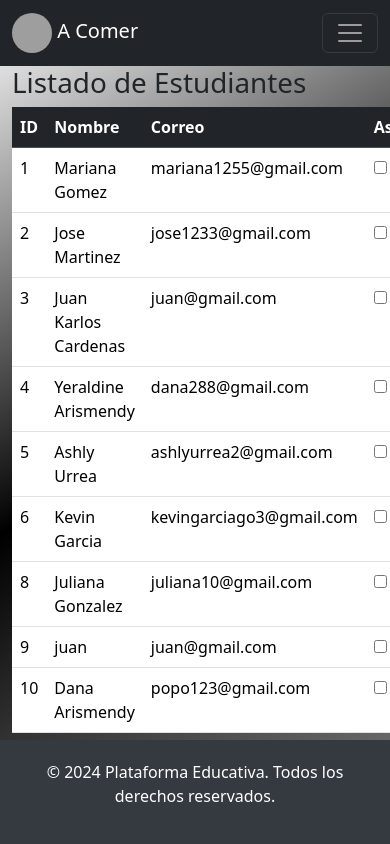
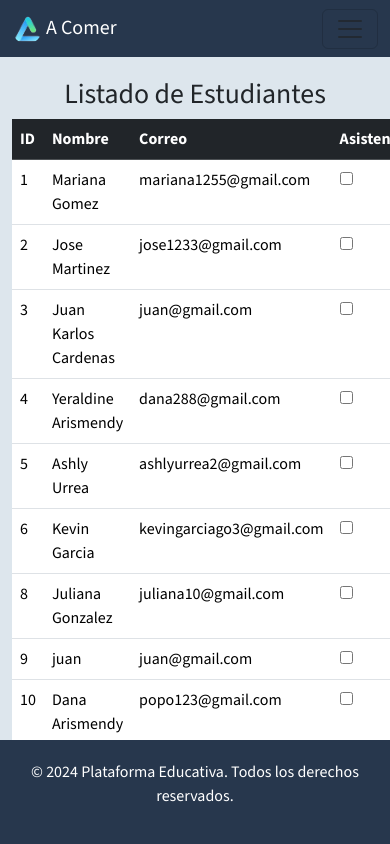
Before and after one commit to mjjkk13/proyecto_acomer, a PHP site: page /Php/Docente/index.html in a window 390 px wide; the page is wider, and only the part inside the window is pictured. Run offline with PHP 8.4, Linux system fonts and the light colour scheme; data comes from the database, SQL or seed files in the repository; some libraries are stand-ins or nearby versions; grey boxes are pictures that could not be loaded.

Commit message:
index admin terminado con responsive

```diff
--- a/Php/Docente/consultarMenu.html
+++ b/Php/Docente/consultarMenu.html
@@ -13,7 +13,7 @@
   <nav class="navbar navbar-expand-lg navbar-dark bg-dark">
     <div class="container">
       <a class="navbar-brand" href="index.html">
-        <img id="gatito" src="../../css/img/images.jpg" alt="Logo" width="40" height="40"> A Comer
+        <img src="../../css/img/logo.png" alt="Logo" width="40" height="40"> A Comer
       </a>
       <button class="navbar-toggler" type="button" data-bs-toggle="collapse" data-bs-target="#navbarNav" aria-controls="navbarNav" aria-expanded="false" aria-label="Toggle navigation">
         <span class="navbar-toggler-icon"></span>
@@ -24,7 +24,7 @@
             <a class="nav-link" href="index.html"> Consulta Listados </a>
           </li>
           <li class="nav-item">
-            <a class="nav-link" href="codigosRegistrados.html"> Códigos Registrados </a>
+            <a class="nav-link" href="codigosRegistrados.html"> Codigos Registrados </a>
           </li>
           <li class="nav-item">
             <a class="nav-link" href="consultarMenu.html"> Consultar menú </a>
--- a/Php/Docente/index.html
+++ b/Php/Docente/index.html
@@ -11,10 +11,10 @@
   <script src="https://cdn.jsdelivr.net/npm/sweetalert2@11"></script>
 </head>
 <body>
-  <nav class="navbar navbar-expand-lg navbar-dark bg-dark">
+  <nav class="navbar navbar-expand-lg ">
     <div class="container">
       <a class="navbar-brand" href="index.html">
-        <img src="../../css/img/images.jpg" alt="Logo" width="40" height="40"> A Comer
+        <img src="../../css/img/logo.png" alt="Logo" width="40" height="40"> A Comer
       </a>
       <button class="navbar-toggler" type="button" data-bs-toggle="collapse" data-bs-target="#navbarNav" aria-controls="navbarNav" aria-expanded="false" aria-label="Toggle navigation">
         <span class="navbar-toggler-icon"></span>
@@ -42,7 +42,7 @@
   </nav>
 
   <div class="container">
-    <h1>Listado de Estudiantes</h1>
+    <h1 style="text-align: center; margin-top: 20px; ">Listado de Estudiantes</h1>
     <table class="table">
       <thead class="table-dark">
         <tr>
@@ -53,10 +53,11 @@
         </tr>
       </thead>
       <tbody id="tablaEstudiantes">
-        <!-- Aquí se cargarán dinámicamente los datos de los estudiantes -->
       </tbody>
     </table>
-    <button class="btn btn-primary" id="btnGenerarQR">Generar Código QR</button>
+    <div class="text-center">
+      <button class="btn  mx-auto" id="btnGenerarQR">Generar Código QR</button>
+    </div>
   </div>
 
   <footer class="footer">
--- a/css/listados.css
+++ b/css/listados.css
@@ -1,8 +1,28 @@
+@import url('https://fonts.googleapis.com/css2?family=Source+Code+Pro:ital,wght@0,200..900;1,200..900&family=Source+Sans+3:ital,wght@0,200..900;1,200..900&display=swap');
+
 body {
+  background-color: #DDE6ED;
+  margin: 0;
+  background-attachment: fixed;
   padding-top: 0px;
-    background: linear-gradient(150deg, white, black, grey);
-    margin: 0;
-    background-attachment: fixed; /* Fondo fijo */
+  font-family: 'Source Sans 3', sans-serif;
+}
+
+nav.navbar {
+  background-color: #27374D; /* Fondo del nav */
+  color: #ffffff !important; /* Color del texto en el nav */
+}
+
+nav.navbar a.nav-link,
+nav.navbar .navbar-brand h3.so,
+nav.navbar .navbar-brand,
+nav.navbar a.nav-link.dropdown-toggle {
+  color: #ffffff !important; /* Asegúrate de que todos los enlaces y textos sean blancos */
+}
+
+nav.navbar a.nav-link:hover,
+nav.navbar a.nav-link.dropdown-toggle:hover {
+  color: #DDE6ED !important; /* Color al pasar el mouse */
 }
 
 .hero {
@@ -22,18 +42,49 @@ body {
   box-shadow: 0px 0px 20px rgba(0, 0, 0, 0.1);
   transition: transform 0.3s ease;
 }
+
 .feature-box:hover {
   transform: scale(1.25);
 }
 
 .footer {
-    background-color: #343a40;
+  background-color: #27374D;
   color: #ffffff;
   padding: 20px 0;
   position: fixed;
   bottom: 0;
   width: 100%;
 }
-img{
-    border-radius:100%;
+
+img {
+  border-radius: 100%;
 }
+
+#tablaEstudiantes {
+  margin-top: 20px;
+}
+
+.btn {
+  background-color: #ffffff; /* Color de fondo inicial del botón */
+  color: #27374D; /* Color del texto */
+  transition: background-color 0.3s ease, transform 0.3s ease;
+}
+
+.btn:hover {
+  background-color: #27374D; /* Color de fondo al pasar el mouse */
+  color: #DDE6ED; /* Cambia el color del texto al pasar el mouse */
+  transform: scale(1.1); /* Escala el botón al pasar el mouse */
+}
+
+@media (max-width: 576px) {
+  .navbar-brand img {
+    width: 30px;
+    height: 30px;
+  }
+  .navbar-nav .nav-link {
+    font-size: 14px;
+  }
+  .container h3 {
+    font-size: 20px;
+  }
+}
```
Also changed, not shown: Php/Docente/codigosRegistrados.html (+3 -4 lines), Php/Docente/datosPersonales.html (+6 -7 lines), css/estadisticas.css (line endings or trailing spaces). Lines whose indentation alone changed are shown as unchanged.
